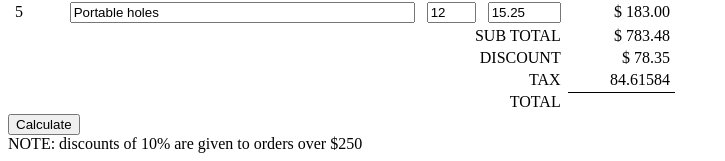
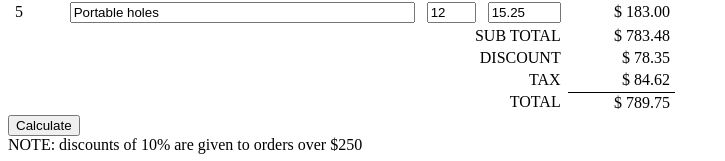
Before and after one commit to jaydeninniss/JI-assignment1-2294, a plain HTML site: page index.html in a window 1280 px wide. Both pictures are taken after a click on the button "Calculate". Shown: the part 203-364 px from the top of the page, without its empty margins (0-725 px from the left). Drawn offline with Linux system fonts and the light colour scheme.

Commit message:
Code is done, now comment time

```diff
--- a/index.html
+++ b/index.html
@@ -84,7 +84,7 @@
 	        </tr>
 	        <tr>
 	            <td colspan="4" style="text-align:right;">TOTAL</td>
-	            <td class="sub-total" style="border-top:solid black 1px"><span id="Total"></span></td>
+	            <td class="sub-total" style="border-top:solid black 1px"><span id="totalfinal"></span></td>
 	        </tr>
 	    </tfoot>
 	</table>
@@ -100,12 +100,14 @@
 		let discountdifference = 0;
 		const taxperc = 0.12;
 		let total = 0;
+		let tax = 0;
 
 
 	    function calculate() {
 
 			subtotal = 0;
 			total = 0;
+			discountdifference = 0;
 
 			//First,
 			linetotal = document.querySelector("#line-1-price").value * document.querySelector("#line-1-quantity").value;
@@ -143,34 +145,17 @@
 
 
 			let disccountdifference = subtotal * 0.1;
-			document.querySelector("#discount").innerHTML = (subtotal >= 250)? "$ " + disccountdifference.toFixed(2) : "$ " + subtotal;
+			console.log(disccountdifference)
+			document.querySelector("#discount").innerHTML = (subtotal >= 250)? "$ " + disccountdifference.toFixed(2) : "$ " + 0;
 			subtotal -= disccountdifference;
 			tax = subtotal * taxperc;
 
 
-			document.querySelector("#tax").innerHTML = tax;
+			document.querySelector("#tax").innerHTML = "$ " + tax.toFixed(2);
 
+			total = tax + subtotal;
 
-
-
-            /*
-
-                Use the following steps to complete your assignment.
-
-                @NOTE: Do not include these comments in your final submission.
-                       Your final submission MUST include your own comments.
-
-                1. Retrieve the quantities & price for each line
-                2. Calculate the total for each line
-                3. Display each line total to the screen (Be sure to display the result to two decimal places)
-                4. Keep a running total for all lines
-                5. Display the sub-total to screen
-                6. Calculate if the discount should be applied, if so display the discount value to the screen
-                7. Calculate the tax on the sub-total
-                8. Display the calculated to the screen to two decimal places
-
-            */
-
+			document.querySelector("#totalfinal").innerHTML = "$ " + total.toFixed(2);
 	    }
 
 		//I will
```
